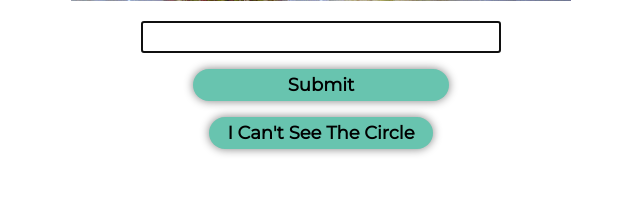
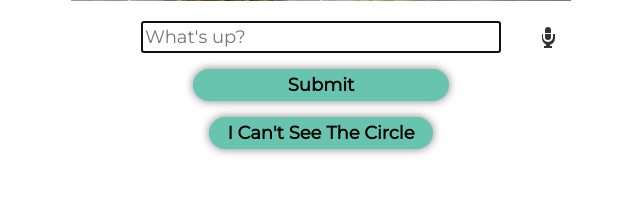
Before and after one commit to EdCo95/COMP3096-colournaming, a Django app: template colournaming/namebytyping/templates/namebytyping/test.html in a window 1280 px wide. Shown: the part 453-670 px from the top of the page, without its empty margins (319-959 px from the left). Run offline with Django 3.2, Linux system fonts and the light colour scheme; the template is opened without the code that fills it: most values are stand-ins (such as "Sample title", 1, 10 or a date in 2020).

Commit message:
Added speech recognition

```diff
--- /dev/null
+++ b/colournaming/namebytyping/static/namebytyping/speech-input.css
@@ -0,0 +1,94 @@
+.si-wrapper {
+	display: inline-block;
+	position: relative;
+}
+
+.si-wrapper input {
+	margin: 0;
+}
+
+.si-wrapper button {
+	position: absolute;
+	top: 0;
+	right: 0;
+	height: 18px;
+	width: 18px;
+	margin: 0;
+	border: 0;
+	padding: 0;
+	background: none;
+	font: 0/0 a;
+}
+
+.si-mic,
+.si-mic:after,
+.si-holder,
+.si-holder:before,
+.si-holder:after {
+	position: absolute;
+	background: #333;
+}
+
+/* Microphone icon */
+.si-mic {
+	display: block;
+	height: 25%; /* 8px / 32px */
+	top: 9.375%; /* 3px / 32px */
+	left: 37.5%; /* 12px / 32px */
+	right: 37.5%; /* 12px / 32px */
+	-webkit-border-radius: 99px 99px 0 0;
+	-moz-border-radius: 99px 99px 0 0;
+	border-radius: 99px 99px 0 0;
+}
+
+.si-mic:before,
+.si-mic:after,
+.si-holder {
+	-webkit-border-radius: 0 0 99px 99px;
+	-moz-border-radius: 0 0 99px 99px;
+	border-radius: 0 0 99px 99px;
+}
+
+.si-mic:before {
+	position: absolute;
+	z-index: 1;
+	content: '';
+	width: 150%; /* 12px / 8px */
+	height: 137.5%; /* 11px / 8px */
+	top: 100%; /* 8px / 8px */
+	left: -25%; /* -2px / 8px */
+	background: #fff;
+}
+
+.si-mic:after {
+	z-index: 1;
+	content: '';
+	width: 100%; /* 10px / 10px */
+	height: 100%; /* 10px / 10px */
+	top: 110%; /* 11px / 10px */
+	left: 0;
+}
+
+.si-holder {
+	display: block;
+	height: 40.625%; /* 13px / 32px */
+	width: 50%; /* 16px / 32px */
+	left: 25%; /* 8px / 32px */
+	top: 37.5%; /* 12px / 32px */
+}
+
+.si-holder:after {
+	content: '';
+	width: 66.666%; /* 8px / 16px */
+	height: 18.182%; /* 2px / 13px */
+	bottom: -30.769%; /* -4px / 13px */
+	left: 16.667%; /* 2px / 16px */
+}
+
+.si-holder:before {
+	content: '';
+	width: 33.333%; /* 4px / 16px */
+	height: 27.273%; /* 3px / 13px */
+	top: 92.308%; /* 12px / 13px */
+	left: 33.333%; /* 4px / 16px */
+}
--- /dev/null
+++ b/colournaming/namebytyping/static/namebytyping/speech-input.js
@@ -0,0 +1,82 @@
+/*global webkitSpeechRecognition */
+
+(function() {
+	'use strict';
+
+	if (! ('webkitSpeechRecognition' in window) ) return;
+
+	var talkMsg = 'start talking';
+	var patience = 6;
+
+	function capitalize(str) {
+		return str.length ? str[0].toUpperCase() + str.slice(1) : str;
+	}
+
+	var speechInputWrappers = document.getElementsByClassName('si-wrapper');
+
+	[].forEach.call(speechInputWrappers, function(speechInputWrapper) {
+		// find elements
+		var inputEl = speechInputWrapper.querySelector('.si-input');
+		var micBtn = speechInputWrapper.querySelector('.si-btn');
+
+		// size and position them
+		var inputHeight = inputEl.offsetHeight;
+		var inputRightBorder = parseInt(getComputedStyle(inputEl).borderRightWidth, 10);
+		var buttonSize = 0.8 * inputHeight;
+		micBtn.style.top = 0.1 * inputHeight + 'px';
+		micBtn.style.height = micBtn.style.width = buttonSize + 'px';
+		inputEl.style.paddingRight = buttonSize - inputRightBorder + 'px';
+		speechInputWrapper.appendChild(micBtn);
+
+		// setup recognition
+		var finalTranscript = '';
+		var recognizing = false;
+		var timeout;
+		var oldPlaceholder = null;
+		var recognition = new webkitSpeechRecognition();
+		recognition.continuous = true;
+
+		function restartTimer() {
+			timeout = setTimeout(function() {
+				recognition.stop();
+			}, patience * 1000);
+		}
+
+		recognition.onstart = function() {
+			oldPlaceholder = inputEl.placeholder;
+			inputEl.placeholder = talkMsg;
+			recognizing = true;
+			micBtn.classList.add('listening');
+			restartTimer();
+		};
+
+		recognition.onend = function() {
+			recognizing = false;
+			clearTimeout(timeout);
+			micBtn.classList.remove('listening');
+			if (oldPlaceholder !== null) inputEl.placeholder = oldPlaceholder;
+		};
+
+		recognition.onresult = function(event) {
+			clearTimeout(timeout);
+			for (var i = event.resultIndex; i < event.results.length; ++i) {
+				if (event.results[i].isFinal) {
+					finalTranscript += event.results[i][0].transcript;
+				}
+			}
+			finalTranscript = capitalize(finalTranscript);
+			inputEl.value = finalTranscript;
+			restartTimer();
+		};
+
+		micBtn.addEventListener('click', function(event) {
+			event.preventDefault();
+			if (recognizing) {
+				recognition.stop();
+				return;
+			}
+			inputEl.value = finalTranscript = '';
+			recognition.start();
+		}, false);
+	});
+})();
--- a/colournaming/namebytyping/templates/namebytyping/test.html
+++ b/colournaming/namebytyping/templates/namebytyping/test.html
@@ -4,8 +4,10 @@
 <link rel="stylesheet" type="text/css" href="{% static 'namebytyping/style.css' %}" />
 <link href='https://fonts.googleapis.com/css?family=Montserrat' rel='stylesheet' type='text/css'>
 <link href='https://fonts.googleapis.com/css?family=Inconsolata' rel='stylesheet' type='text/css'>
+<link rel="stylesheet" type="text/css" href="{% static 'namebytyping/speech-input.css' %}" />
 <script src="https://ajax.googleapis.com/ajax/libs/jquery/2.2.0/jquery.min.js"></script>
 <script src="../../static/namebytyping/functions.js"></script>
+
 
 <div class = "image">
   <img id="shown-image" src="../../static/namebytyping/images/{{ image_number }}.jpg"/>
@@ -17,10 +19,15 @@
 <form action="{% url 'namebytyping:submit' %}" method="post">
       {% csrf_token %}
 
-      <div id="textbox-div">
-        <input type="text" name="colourname" id="textbox" onKeyPress="return submitenter(this,event)">
+      <div class="si-wrapper" id="textbox-div">
+        <input type="text" class="si-input" name="colourname" id="textbox" onKeyPress="return submitenter(this,event)" placeholder="What's up?">
+        <button class="si-btn">
+            speech input
+            <span class="si-mic"></span>
+            <span class="si-holder"></span>
+        </button>
       </div>
-
+    <script src="../../static/namebytyping/speech-input.js"></script>
       <div id="submitbutton" class="button" onclick="this.parentNode.submit()" name="colourname">
         <h4>Submit</h4>
       </div>
```
Also changed, not shown: colournaming/namebytyping/static/namebytyping/index.html (added, +22 -0 lines).
